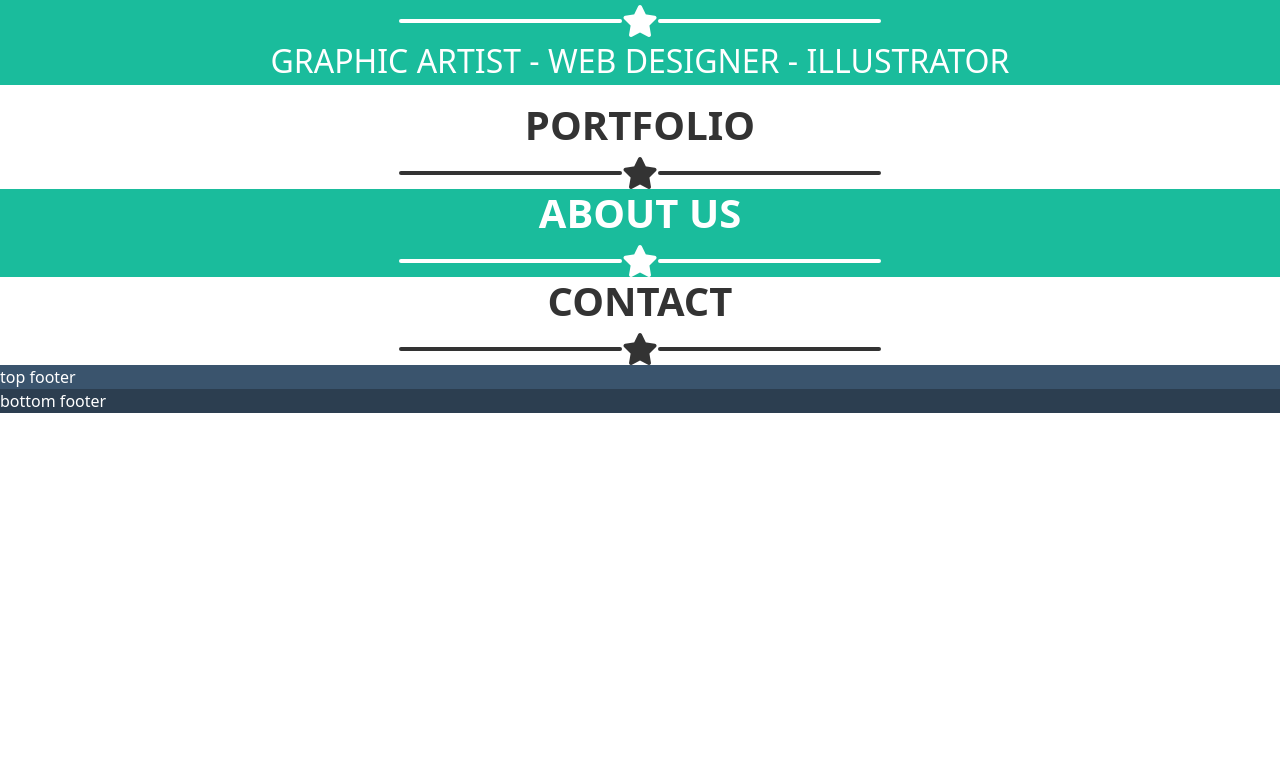
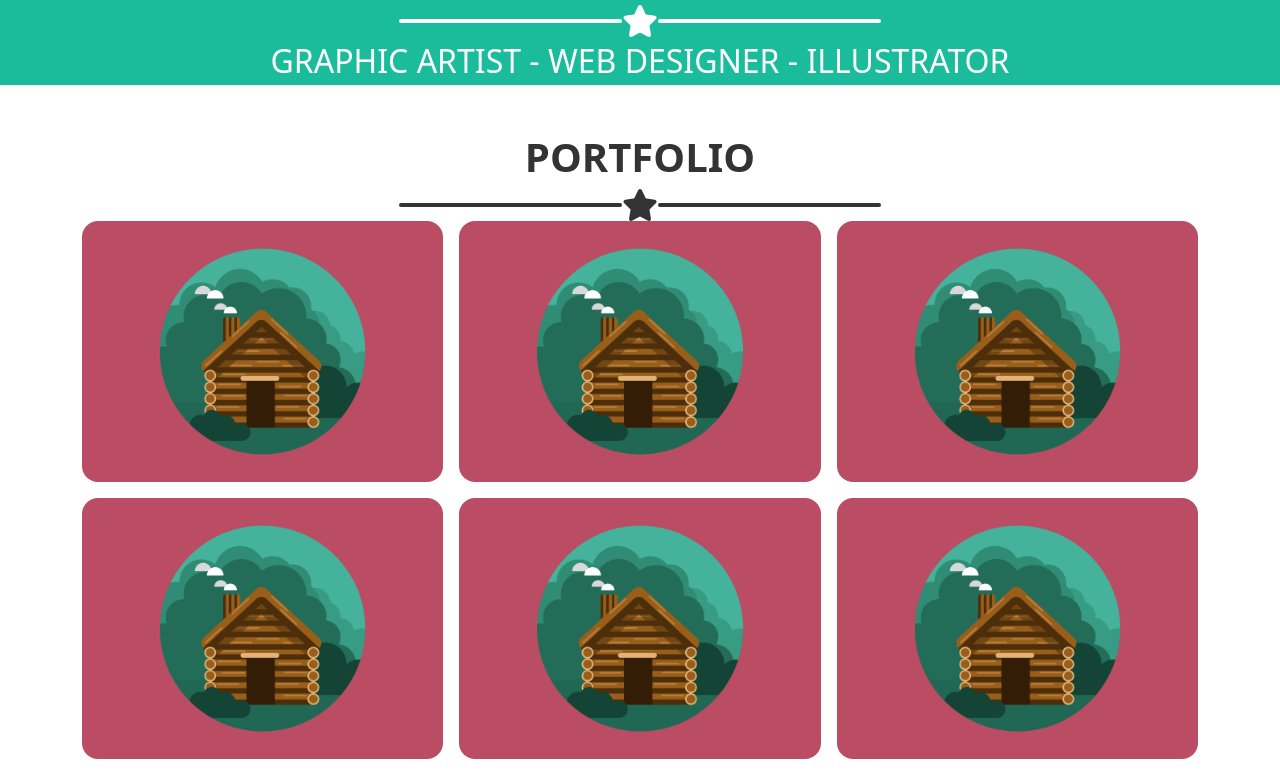
Before and after one commit to ariannadrovandi/html-css-bootstrap-freelancer, a plain HTML site: page index.html in a window 1280 px wide. Shown: the part 401-1180 px from the top of the page. Before the commit the page ends 814 px from the top, so only its background shows below. Drawn offline with nearby package versions, Linux system fonts and the light colour scheme.

Commit message:
fix portfolio

```diff
--- a/index.html
+++ b/index.html
@@ -46,16 +46,54 @@
             </div>
         </section>
 
-        <section id="portfolio">
+        <section id="portfolio" class="my-5">
             <div class="container text-uppercase text-center">
                 <h2 class="display-6 fw-semibold">Portfolio</h2>
                 <div class="star black w-50 mx-auto d-flex justify-content-center align-items-center">
                     <span><i class="fa-solid fa-star"></i></span>
                 </div>
+
+                <div class="row g-3">
+                    <div class="col-12 col-sm-6 col-md-4">
+                        <div class="img-container  rounded-4 overflow-hidden">
+                            <img class="img-fluid" src="./img/cabin.png" alt="cabin">
+                        </div>
+                    </div>
+
+                    <div class="col-12 col-sm-6 col-md-4">
+                        <div class="img-container  rounded-4 overflow-hidden">
+                            <img class="img-fluid" src="./img/cabin.png" alt="cabin">
+                        </div>
+                    </div>
+
+                    <div class="col-12 col-sm-6 col-md-4">
+                        <div class="img-container  rounded-4 overflow-hidden">
+                            <img class="img-fluid" src="./img/cabin.png" alt="cabin">
+                        </div>
+                    </div>
+
+                    <div class="col-12 col-sm-6 col-md-4">
+                        <div class="img-container  rounded-4 overflow-hidden">
+                            <img class="img-fluid" src="./img/cabin.png" alt="cabin">
+                        </div>
+                    </div>
+
+                    <div class="col-12 col-sm-6 col-md-4">
+                        <div class="img-container  rounded-4 overflow-hidden">
+                            <img class="img-fluid" src="./img/cabin.png" alt="cabin">
+                        </div>
+                    </div>
+
+                    <div class="col-12 col-sm-6 col-md-4">
+                        <div class="img-container  rounded-4 overflow-hidden">
+                            <img class="img-fluid" src="./img/cabin.png" alt="cabin">
+                        </div>
+                    </div>
+                </div>
             </div>
         </section>
 
-        <section id="about" class="text-white">
+        <section id="about" class="text-white my-5">
             <div class="container text-uppercase text-center">
                 <h2 class="display-6 fw-semibold">about us</h2>
                 <div class="star w-50 mx-auto d-flex justify-content-center align-items-center">
@@ -64,7 +102,7 @@
             </div>
         </section>
 
-        <section id="contact">
+        <section id="contact" class="my-5">
             <div class="container text-uppercase text-center">
                 <h2 class="display-6 fw-semibold">contact</h2>
                 <div class="star black w-50 mx-auto d-flex justify-content-center align-items-center">
--- a/style/style.css
+++ b/style/style.css
@@ -1,6 +1,6 @@
 :root{
     --dark-gray: #2C3E50;
-    --aqua: #1ABC9C;
+    --aqua: #1abc9c;
     --white: #FFFFFF;
     --light-gray: #3A546D;
     --black: #333333;
@@ -58,3 +58,28 @@ h1{
 .star.black::after{
     background-color: var(--black);
 }
+
+.img-container{
+    position: relative;
+    cursor: pointer;
+}
+
+.img-container::after{
+    content: '+';
+    display: flex;
+    justify-content: center;
+    align-items: center;
+    font-size: 6rem;
+    color: var(--white);
+    position: absolute;
+    top: 0;
+    bottom: 0;
+    left: 0;
+    right: 0;
+    background-color: rgba(26, 188, 156, 0.7);
+    opacity: 0;
+}
+
+.img-container:hover::after{
+    opacity: 1;
+}
```
